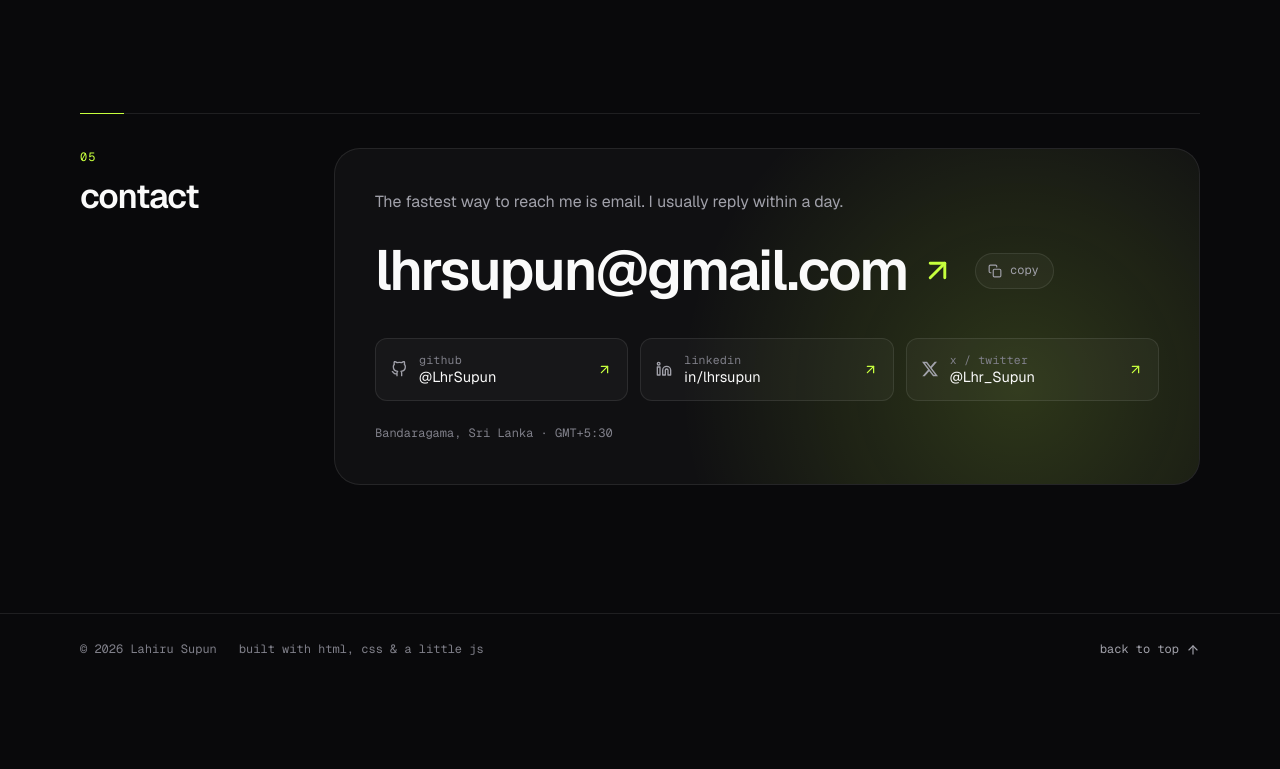
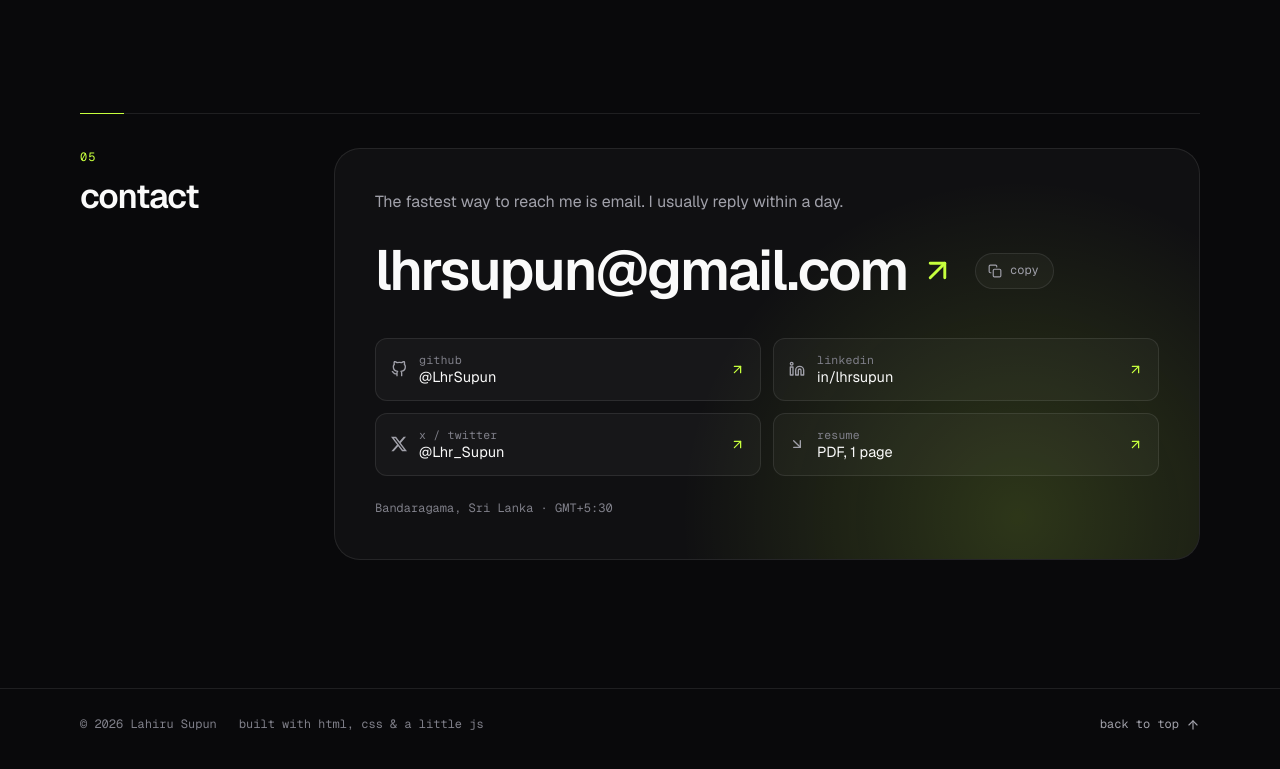
Before and after one commit to LhrSupun/portfolio, a plain HTML site: page index.html in a window 1280 px wide. Shown: the part 3446-4215 px from the top of the page. Before the commit the page ends 4150 px from the top, so only its background shows below. Drawn offline with nearby package versions, Linux system fonts and the light colour scheme.

Commit message:
feat: add resume PDF and update stylesheet version; adjust link structure

```diff
--- a/index.html
+++ b/index.html
@@ -53,7 +53,7 @@
     rel="stylesheet"
   />
 
-  <link rel="stylesheet" href="styles.css?v=3" />
+  <link rel="stylesheet" href="styles.css?v=4" />
 
   <!-- Structured data -->
   <script type="application/ld+json">
@@ -735,18 +735,16 @@
                   <svg class="icon links__arrow" aria-hidden="true"><use href="#i-arrow-up-right" /></svg>
                 </a>
               </li>
-              <!-- Add a resume: drop resume.pdf in the repo root and uncomment.
               <li>
-                <a href="/resume.pdf" target="_blank" rel="noopener">
+                <a href="Lahiru_Supun_Resume.pdf" target="_blank" rel="noopener">
                   <svg class="icon" aria-hidden="true"><use href="#i-arrow-down-right" /></svg>
                   <span class="links__text">
                     <span class="links__key">resume</span>
-                    <span class="links__val">resume.pdf</span>
+                    <span class="links__val">PDF, 1 page</span>
                   </span>
                   <svg class="icon links__arrow" aria-hidden="true"><use href="#i-arrow-up-right" /></svg>
                 </a>
               </li>
-              -->
             </ul>
 
             <p class="contact__where">Bandaragama, Sri Lanka · GMT+5:30</p>
--- a/styles.css
+++ b/styles.css
@@ -1212,7 +1212,7 @@ main, .footer { position: relative; z-index: 1; }
 
 .links {
   display: grid;
-  grid-template-columns: repeat(3, minmax(0, 1fr));
+  grid-template-columns: repeat(2, minmax(0, 1fr));
   gap: 12px;
   margin: clamp(24px, 4.5cqi, 40px) 0 0;
   padding: 0;
```
Also changed, not shown: 1 other file.
